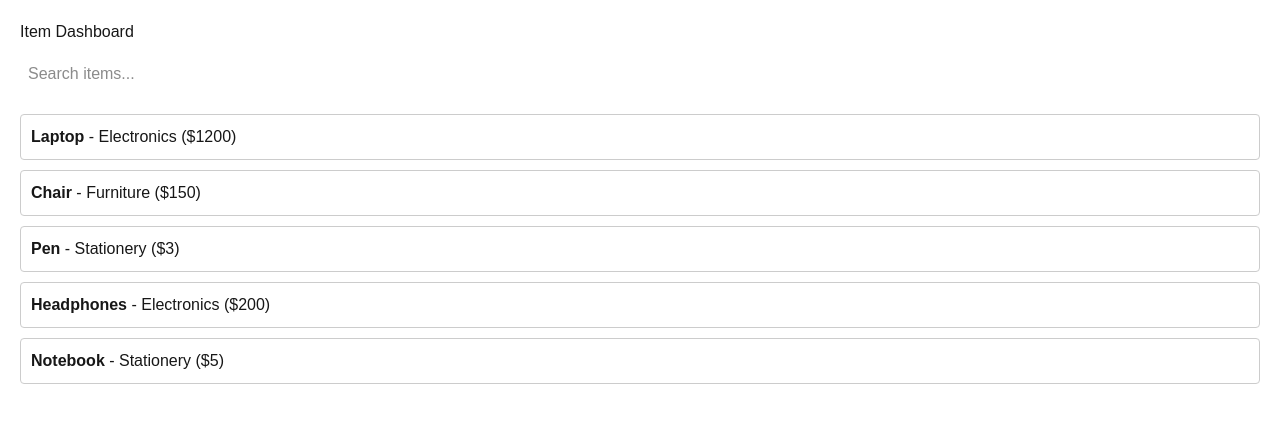
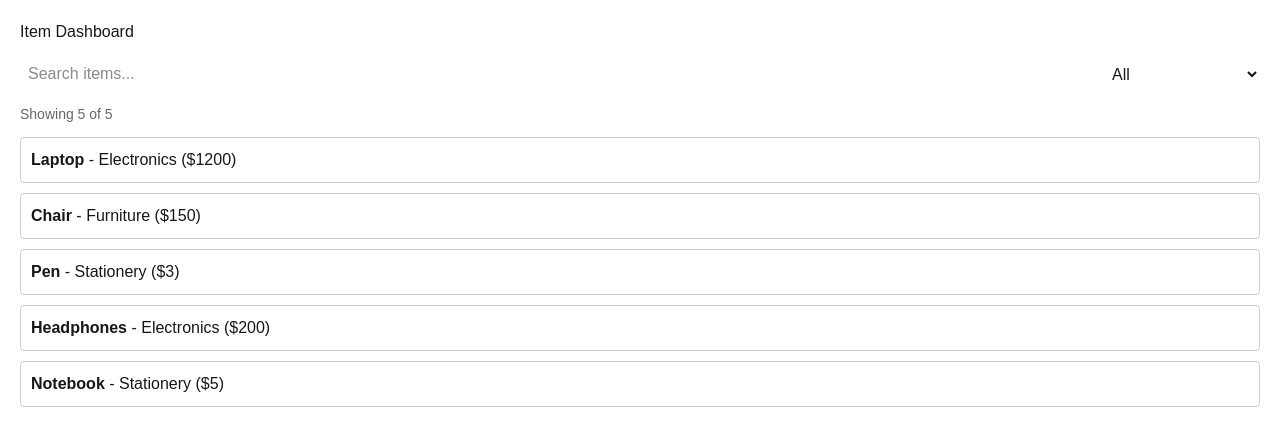
Before and after one commit to LIM-02/item-management-system, a Next.js app in the folder frontend/: page / in a window 1280 px wide. Shown: the top 446 px of the page. Built offline with nearby package versions, Linux system fonts and the light colour scheme.

Commit message:
Implement category filter that shows items matching both the selected category and the search keyword

```diff
--- a/frontend/src/app/page.tsx
+++ b/frontend/src/app/page.tsx
@@ -1,6 +1,6 @@
 "use client";
 
-import { useState } from "react";
+import { useMemo, useState } from "react";
 
 type Item = {
   id: string;
@@ -21,25 +21,46 @@ const ITEMS: Item[] = [
 
 export default function DashboardPage() {
   const [search, setSearch] = useState("");
+  const [category, setCategory] = useState<string>("All");
 
-  // Filter items based on search query
-  const filtered = ITEMS.filter(
-    (item) =>
-      item.name.toLowerCase().includes(search.toLowerCase()) ||
-      item.category.toLowerCase().includes(search.toLowerCase())
-  );
+  const categories = useMemo(() => ["All", ...Array.from(new Set(ITEMS.map(i => i.category)))], []);
+
+  const filtered = ITEMS.filter((item) => {
+    const matchCategory = category === "All" || item.category === category;
+    const q = search.toLowerCase();
+    const matchSearch = item.name.toLowerCase().includes(q) || item.category.toLowerCase().includes(q);
+    return matchCategory && matchSearch;
+  });
 
   return (
     <div style={{ padding: "20px", fontFamily: "Arial" }}>
       <h1>Item Dashboard</h1>
+
+      <div style={{ display: "flex", gap: "8px", marginTop: "10px" }}>
         <input
           type="search"
           placeholder="Search items..."
           value={search}
           onChange={(e) => setSearch(e.target.value)}
-        style={{ padding: "8px", marginTop: "10px", width: "100%" }}
+          style={{ padding: "8px", flex: 1 }}
         />
-      <ul style={{ marginTop: "20px", listStyle: "none", padding: 0 }}>
+
+        <select
+          value={category}
+          onChange={(e) => setCategory(e.target.value)}
+          style={{ padding: "8px", minWidth: "160px" }}
+        >
+          {categories.map((c) => (
+            <option key={c} value={c}>{c}</option>
+          ))}
+        </select>
+      </div>
+
+      <div style={{ marginTop: "10px", color: "#666", fontSize: "14px" }}>
+        Showing {filtered.length} of {ITEMS.length}
+      </div>
+
+      <ul style={{ marginTop: "12px", listStyle: "none", padding: 0 }}>
         {filtered.map((item) => (
           <li
             key={item.id}
@@ -54,6 +75,7 @@ export default function DashboardPage() {
           </li>
         ))}
       </ul>
+
       {filtered.length === 0 && <p>No items found.</p>}
     </div>
   );
```
Lines whose indentation alone changed are shown as unchanged.
